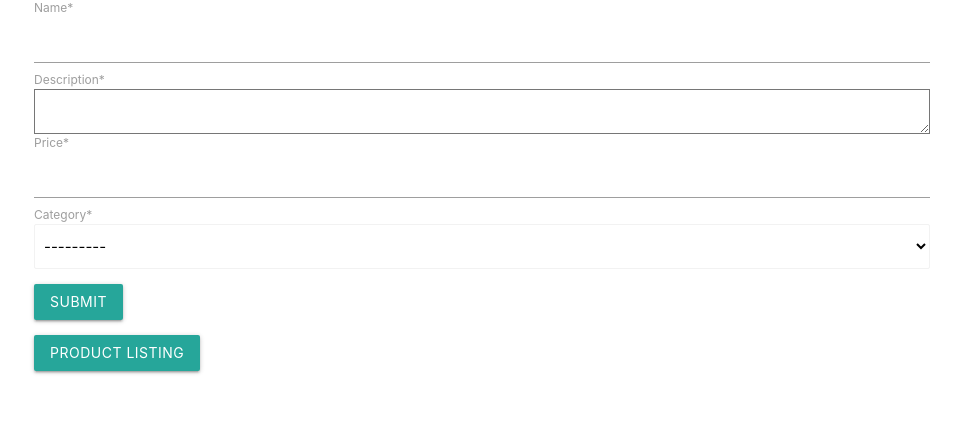
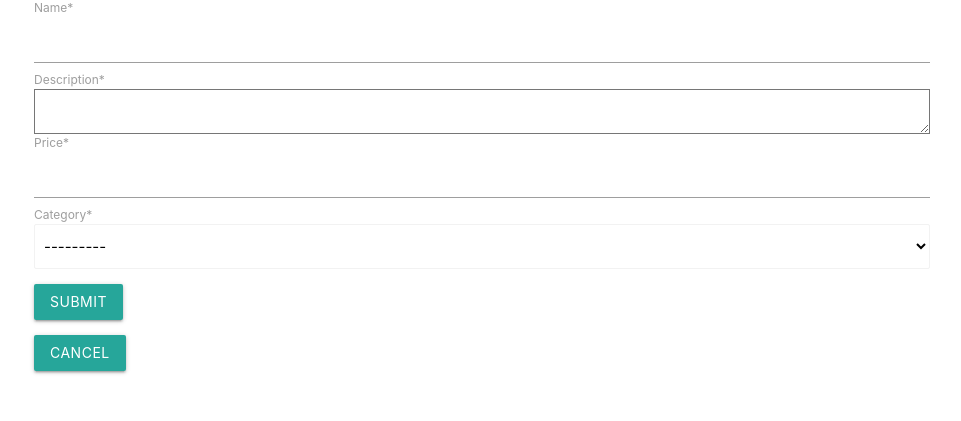
Before and after one commit to DragonStuff/Shop-Django, a Django app: page /product/create/ in a window 1280 px wide. Shown: the part 80-501 px from the top of the page, without its empty margins (158-1119 px from the left). Run offline with Django 3.2, Linux system fonts and the light colour scheme; data that the repository does not hold is empty; some libraries are stand-ins or nearby versions.

Commit message:
Changed button text for product form.

```diff
--- a/product_manager/templates/product_manager/product_form.html
+++ b/product_manager/templates/product_manager/product_form.html
@@ -12,5 +12,5 @@
 		{{form|crispy}}
 		<p><button class="btn btn-primary" type="submit">Submit</button><p>
 	</form>
-	<p><a class="btn btn-default" href="{% url 'product_manager_product_list' %}">Product Listing</a></p>
+	<p><a class="btn btn-default" href="{% url 'product_manager_product_list' %}">Cancel</a></p>
 {% endblock %}
```
